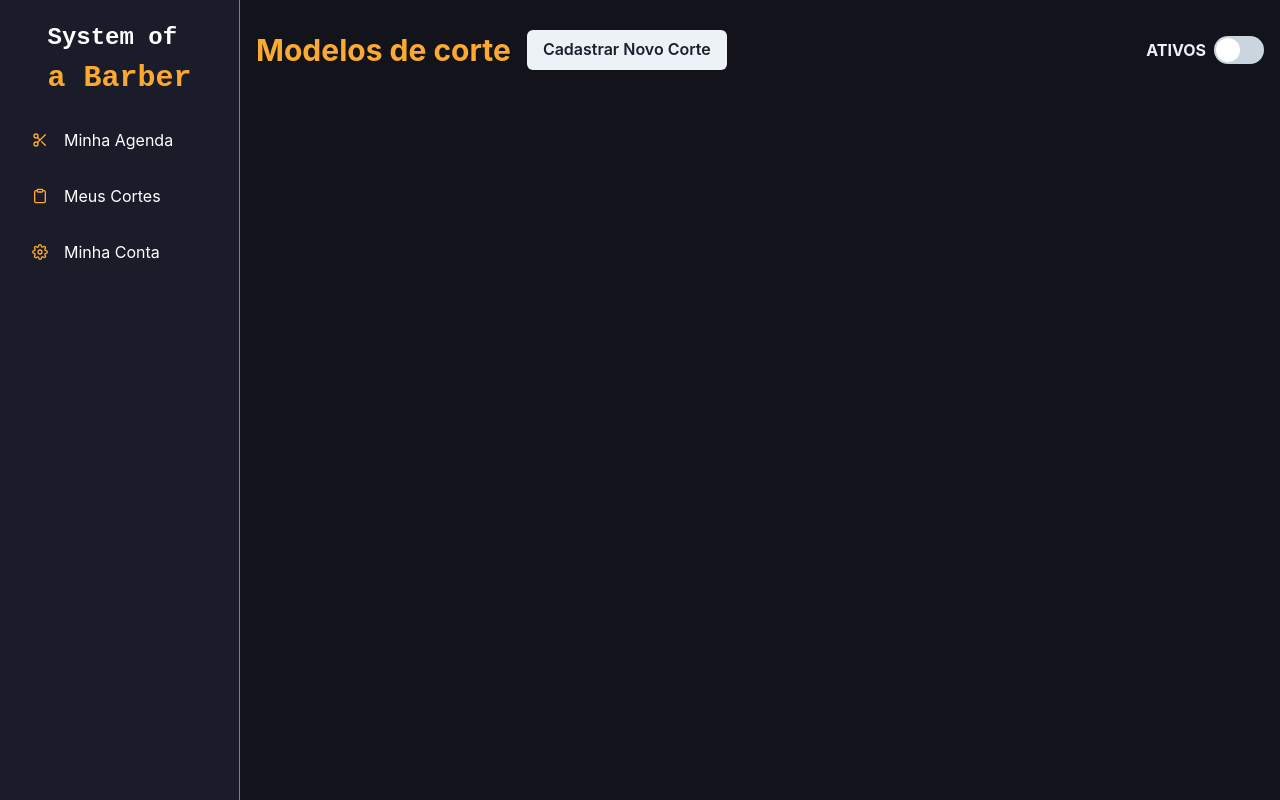
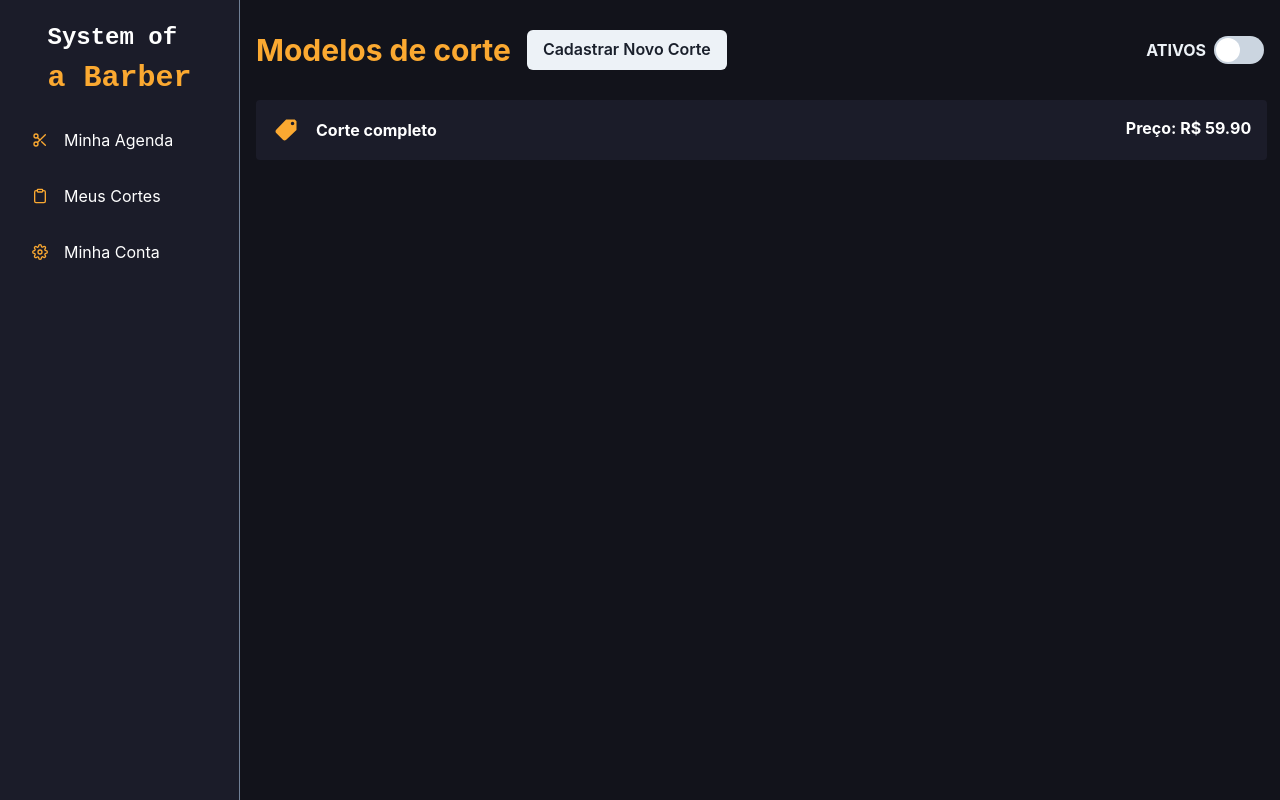
Before and after one commit to devfrontwill/soab, a Next.js app: page /haircuts in a window 1280 px wide. Built offline with nearby package versions, Linux system fonts and the light colour scheme; no server answers.

Commit message:
Style: Feito novas features no componente de modelos de corte

```diff
--- a/src/pages/haircuts/index.tsx
+++ b/src/pages/haircuts/index.tsx
@@ -2,10 +2,11 @@ import Head from "next/head";
 import { Sidebar } from "@/components/sidebar";
 import { Flex, Text, Heading, Button, Stack, Switch, useMediaQuery } from "@chakra-ui/react";
 import Link from "next/link";
+import { IoMdPricetag } from "react-icons/io";
 
 export default function Haircuts() {
 
-const [isMobile] = useMediaQuery("(max-width: 500px)");
+    const [isMobile] = useMediaQuery("(max-width: 500px)");
 
     return (
         <>
@@ -16,14 +17,14 @@ const [isMobile] = useMediaQuery("(max-width: 500px)");
                 <Flex direction="column" alignItems="flex-start" justifyContent="flex-start">
 
                     <Flex
-                        direction={ isMobile ? "column" : "row" }
+                        direction={isMobile ? "column" : "row"}
                         w="100%"
-                        alignItems={ isMobile ? "flex-start" : "center" }
+                        alignItems={isMobile ? "flex-start" : "center"}
                         justifyContent="flex-start"
                         mb={0}
                     >
                         <Heading
-                            fontSize="3xl"
+                            fontSize={isMobile ? "26px" : "3xl"}
                             mt={4}
                             mb={4}
                             mr={4}
@@ -46,6 +47,34 @@ const [isMobile] = useMediaQuery("(max-width: 500px)");
                             />
                         </Stack>
                     </Flex>
+
+                    <Link href="/haircuts/123">
+                        <Flex
+                            cursor="pointer"
+                            w="79vw"
+                            mt={ isMobile ? "2rem" : "1rem" }
+                            p={4}
+                            bg="barber.400"
+                            direction="row"
+                            rounded="4"
+                            mb={2}
+                            justifyContent="space-between"
+                        >
+
+                            <Flex direction="row" alignItems="center" justifyContent="center" >
+                                <IoMdPricetag size={28} color="#fba931" />
+                                <Text fontWeight="bold" ml={4} noOfLines={2} color="white">
+                                    Corte completo
+                                </Text>
+                            </Flex>
+
+                            <Text fontWeight="bold" color="white">
+                                Preço: R$ 59.90
+                            </Text>
+
+                        </Flex>
+                    </Link>
+
                 </Flex>
             </Sidebar>
         </>
--- a/src/pages/haircuts/styles.module.css
+++ /dev/null
@@ -1,6 +0,0 @@
-@media screen and (max-width: 500px){
-    .container{
-        display: flex;
-        flex-direction: column;
-    }
-}
```
